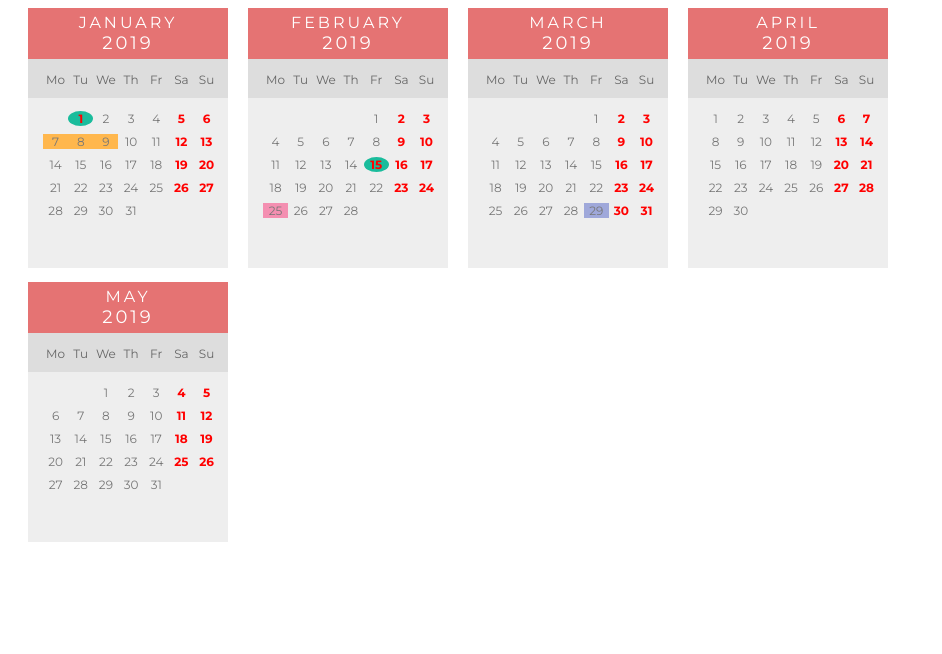
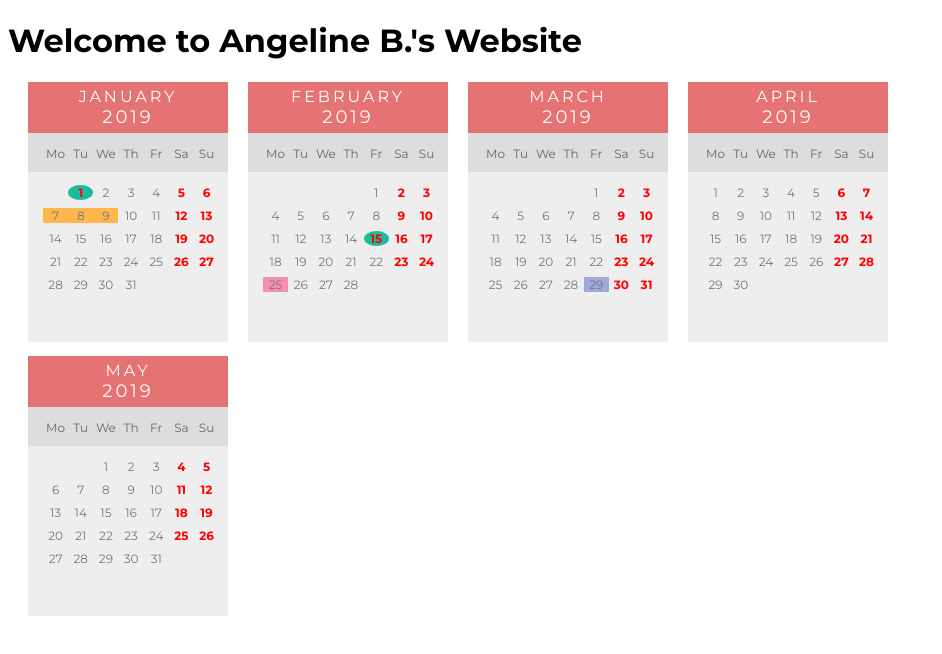
Before and after one commit to firstduck/firstduck.github.io, a plain HTML site: page index.html in a window 1280 px wide. Shown: the whole page, without its empty margins (0-942 px from the left). Drawn offline with Linux system fonts and the light colour scheme.

Commit message:
Update header

```diff
--- a/index.html
+++ b/index.html
@@ -6,6 +6,7 @@
 
 </head>
 <body>
+	<h1>Welcome to <b>Angeline B.'s</b> Website</h1>
 	<input type="hidden" id="calendar_value" class = calendarValue value='{"monthYear":["012019","052020"],"detail":[{"isoff":"1","date":"1","month":"01","year":"2019","style":"circle","color":"#80CBC4"},{"isoff":"0","date":"7","month":"01","year":"2019","style":"square","color":"#FFB74D"},{"isoff":"0","date":"8","month":"01","year":"2019","style":"square","color":"#FFB74D"},{"isoff":"0","date":"9","month":"01","year":"2019","style":"square","color":"#FFB74D"},{"isoff":"1","date":"15","month":"02","year":"2019","style":"circle","color":"#A5D6A7"},{"isoff":"0","date":"25","month":"02","year":"2019","style":"square","color":"#F48FB1"},{"isoff":"0","date":"29","month":"03","year":"2019","style":"square","color":"#9FA8DA"}]}' />
 
 	<div id="wrap_calendar">
```
